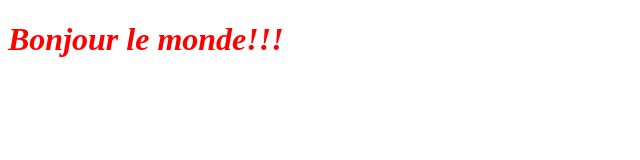
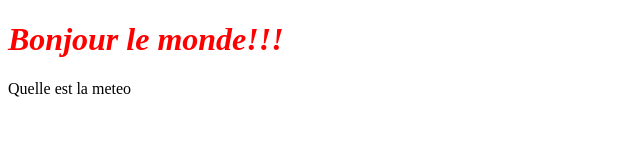
Before and after one commit to willl-8523/ProjetTestOpenClassroom, a plain HTML site: page index.html in a window 1280 px wide. Shown: the whole page, without its empty margins (0-640 px from the left). Drawn offline with Linux system fonts and the light colour scheme.

Commit message:
Ajout de texte <p> dans index.html

```diff
--- a/index.html
+++ b/index.html
@@ -6,5 +6,6 @@
 </head>
 <body>
    <h1>Bonjour le monde!!!</h1>
+   <p>Quelle est la meteo</p>
 </body>
 </html>
```
